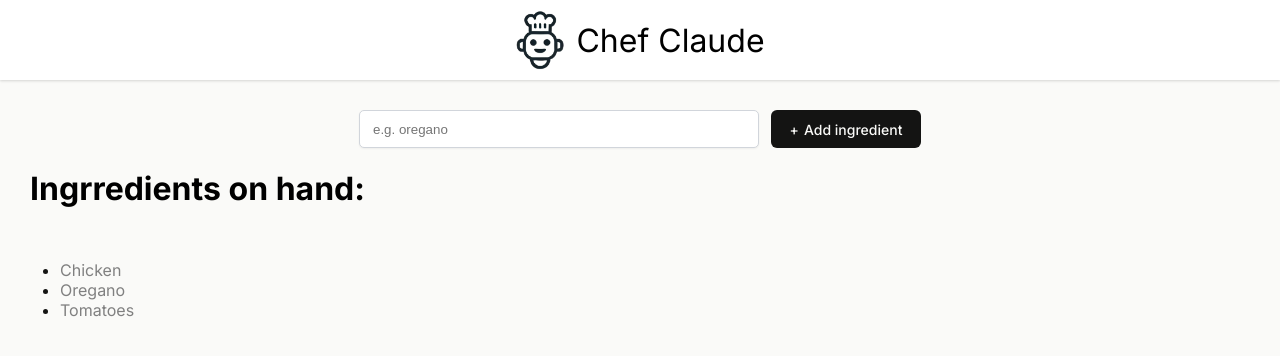
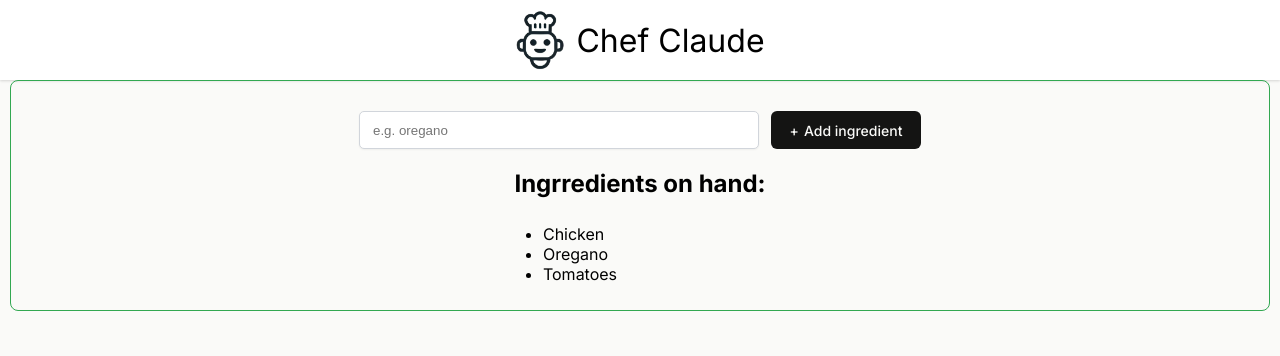
Before and after one commit to Halcyon666/react-daily-learn, a React (Vite) app: page / in a window 1280 px wide. Shown: the top 356 px of the page. Built offline with nearby package versions, Linux system fonts and the light colour scheme.

Commit message:
样式优化

```diff
--- a/src/Chef Claude/Main.tsx
+++ b/src/Chef Claude/Main.tsx
@@ -37,12 +37,14 @@ export default function Main() {
         ></input>
         <button>Add ingredient</button>
       </form>
-      <h1>Ingrredients on hand:</h1>
-      <ul className="ingredient-ul">
-        {ingredients.map((ingredient) => (
-          <li key={ingredient}>{ingredient}</li>
-        ))}
-      </ul>
+      <section className="ingredients">
+        <h2>Ingrredients on hand:</h2>
+        <ul>
+          {ingredients.map((ingredient) => (
+            <li key={ingredient}>{ingredient}</li>
+          ))}
+        </ul>
+      </section>
     </main>
   );
 }
--- a/src/Chef Claude/index.css
+++ b/src/Chef Claude/index.css
@@ -32,7 +32,11 @@ header>h1 {
 }
 
 main {
+    margin: 0 10px;
     padding: 30px 30px 10px;
+    border: 1px solid #32a852;
+    /* optional: the green box you had */
+    border-radius: 8px;
 }
 
 .add-ingredient-form {
@@ -73,15 +77,20 @@ main {
     margin-right: 5px;
 }
 
-.ingredient-ul {
-    padding: 30px 30px 10px;
+.ingredients {
+    display: flex;
+    justify-content: center;
+    align-items: center;
+    flex-direction: column;
+    /* Stack vertically */
+
+
 }
 
-.ingredient-ul>li {
-    justify-content: center;
-    color: grey;
+.ingredients>h2 {
+    margin-bottom: 10px;
 }
 
-.ingredient-ul>li::marker {
-    color: #141413;
+.ingredients>ul {
+    margin-right: 160px;
 }
```
